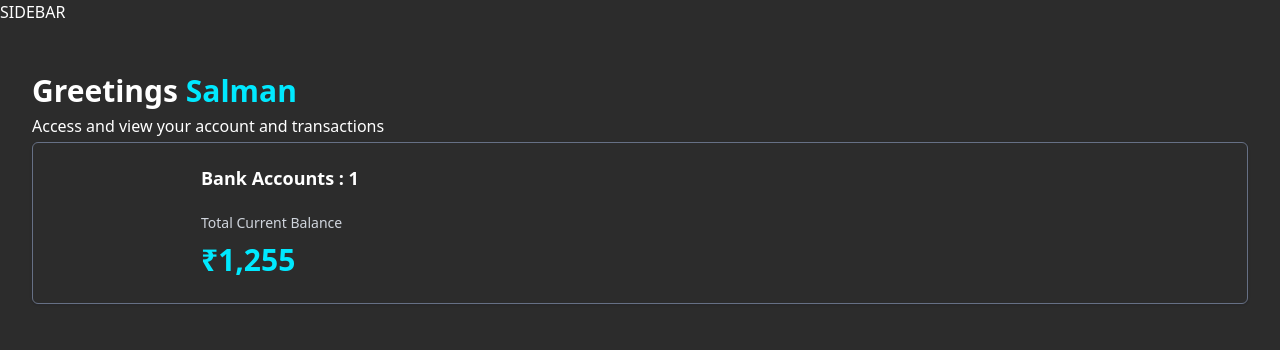
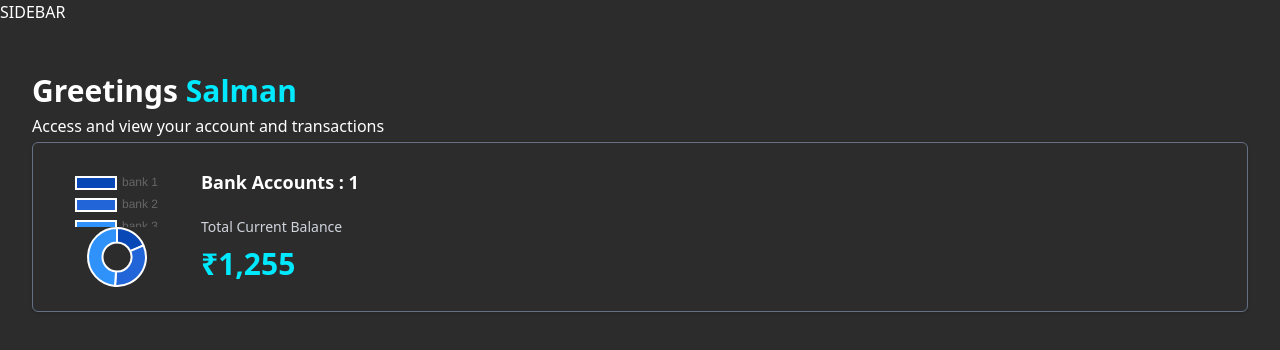
Before and after one commit to sulli0198/sm_banking, a Next.js app: page / in a window 1280 px wide. Shown: the top 350 px of the page. Built offline with nearby package versions, Linux system fonts and the light colour scheme.

Commit message:
add the cart with dummy data

```diff
--- /dev/null
+++ b/components/DoughnutCart.tsx
@@ -0,0 +1,25 @@
+'use client';
+import React from 'react'
+import { Chart as ChartJS, ArcElement, Tooltip, Legend } from "chart.js";
+import { Doughnut } from "react-chartjs-2";
+
+ChartJS.register(ArcElement, Tooltip, Legend);
+
+const DoughnutCart = ({accounts} : DoughnutChartProps ) => {
+  const data = {
+    datasets: [
+      {
+      label:'Banks',
+      data: [1250, 2222, 3327],
+      backgroundColor: ['#0747b6','#2265d8','#2f91fa'],
+      }
+    ],
+      labels: ['bank 1','bank 2','bank 3']
+    }
+
+    return <Doughnut data={data} />
+  }
+
+
+
+export default DoughnutCart
--- a/components/DougnutCart.tsx
+++ /dev/null
@@ -1,12 +0,0 @@
-'use client';
-import React from 'react'
-import { Chart as ChartJS, ArcElement, Tooltip, Legend } from "chart.js";
-import { Doughnut } from "react-chartjs-2";
-
-ChartJS.register(ArcElement, Tooltip, Legend);
-
-const DougnutCart = () => {
-  return <Doughnut data={[]} />
-}
-
-export default DougnutCart
--- a/components/ui/TotalBalanceBox.tsx
+++ b/components/ui/TotalBalanceBox.tsx
@@ -1,5 +1,6 @@
 import React from 'react'
 import AnimatedCounter from '../AnimatedCounter'
+import DoughnutCart from '../DoughnutCart'
 
 
 const TotalBalanceBox = ({
@@ -8,7 +9,7 @@ const TotalBalanceBox = ({
   return (
     <section className='total-balance'>
       <div className='total-balance-chart'>
-      {/*dougnut chart*/}
+      <DoughnutCart accounts= {accounts} />
       </div>
 
       <div className='flex flex-col gap-6'>
--- a/package.json
+++ b/package.json
@@ -10,7 +10,10 @@
   },
   "dependencies": {
     "@radix-ui/react-slot": "^1.1.0",
+    "@cubejs-client/core": "0.27.15",
     "chart.js": "^4.4.7",
+    "moment": "2.29.1",
+    "parcel-bundler": "^1.6.1",
     "class-variance-authority": "^0.7.1",
     "clsx": "^2.1.1",
     "lucide-react": "^0.462.0",
```
